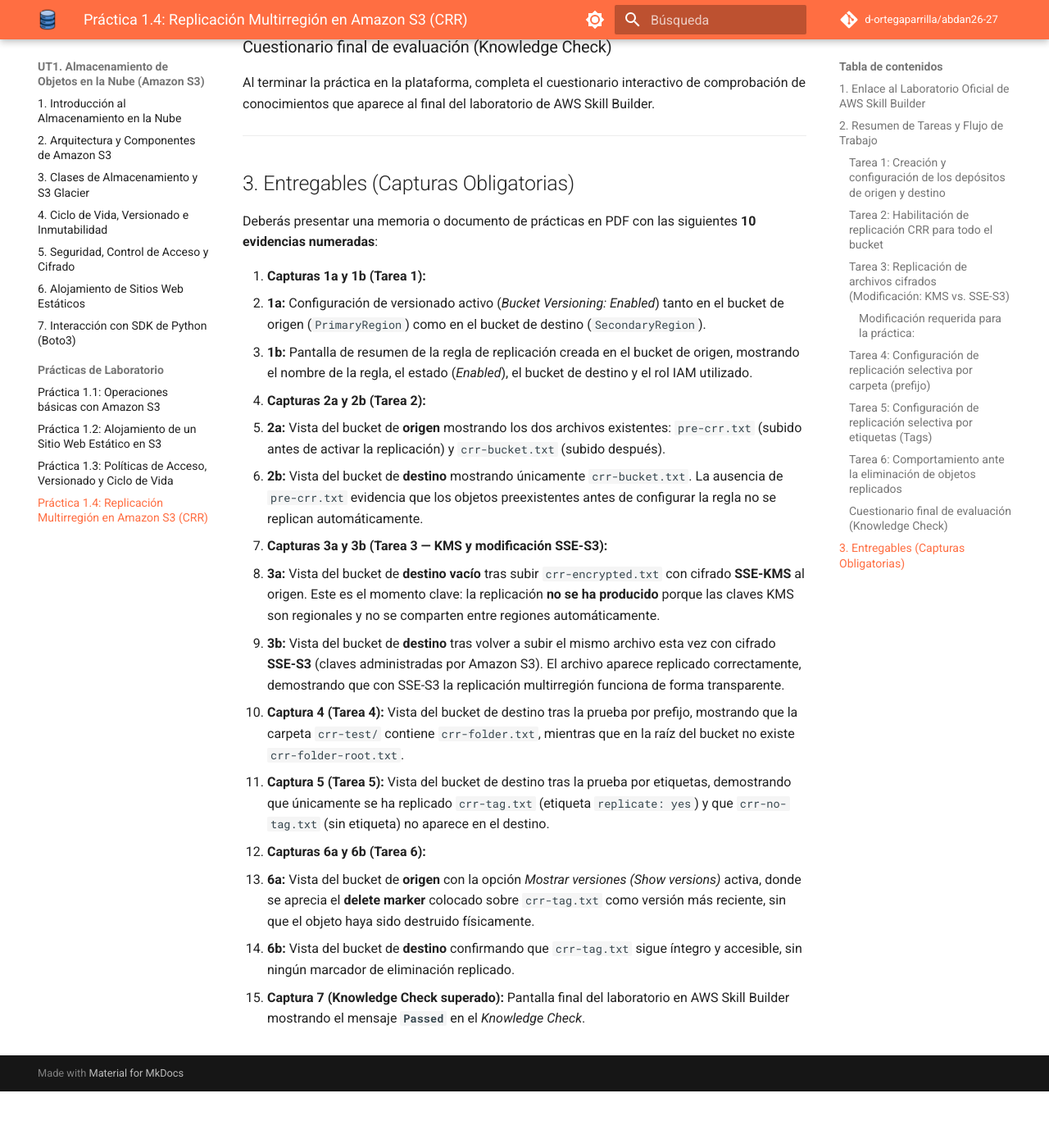
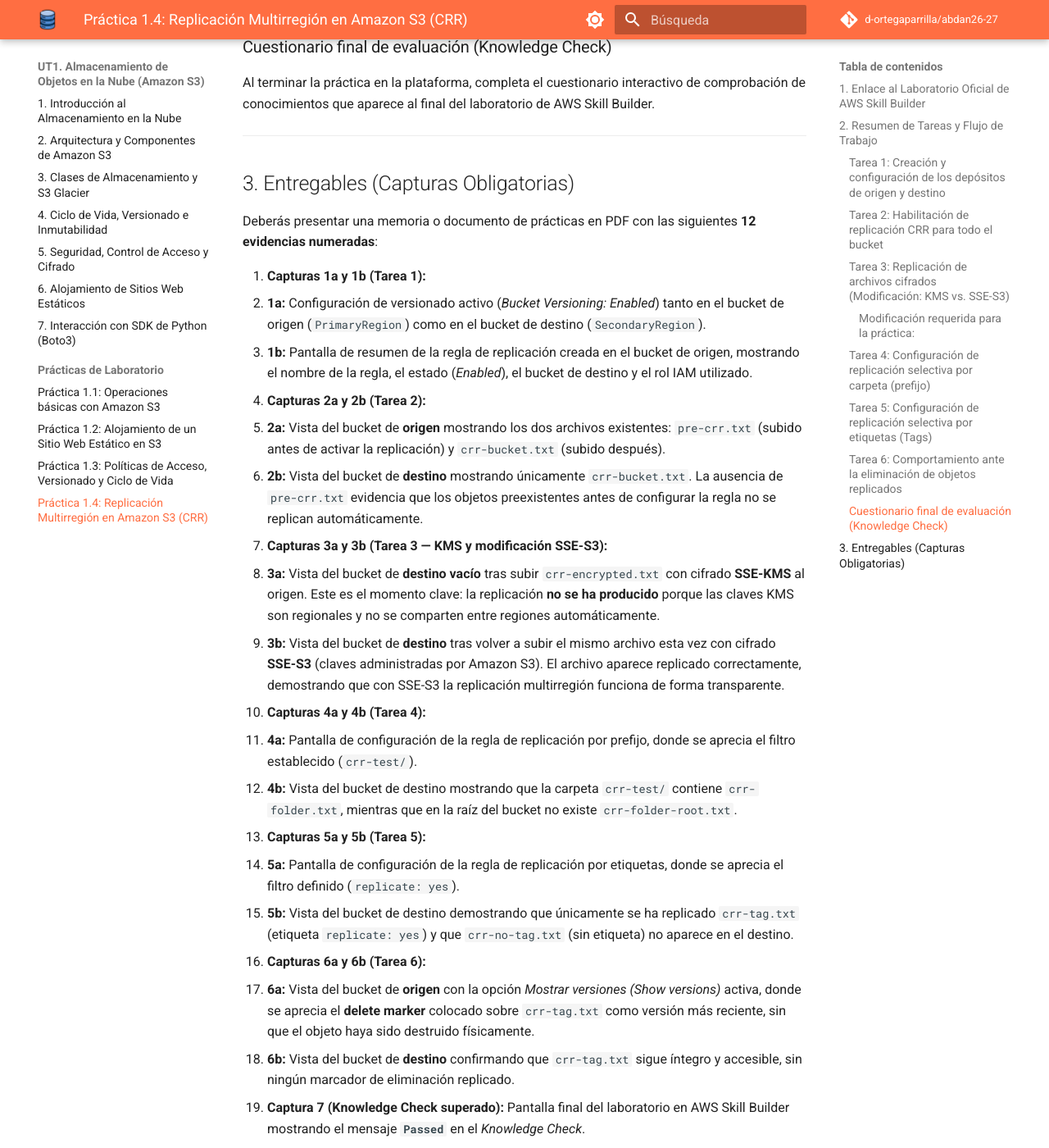
Before and after one commit to d-ortegaparrilla/abdan26-27, an MkDocs documentation site: the page built from docs/UT1/practicas/practica-4-replicacion-multiregion-crr.md, in a window 1280 px wide and 1400 px high, scrolled down 3408 px. Shown: the whole window at 82% size. Built offline with MkDocs 1.6.1 and Material for MkDocs 9.7.7, drawn with Linux system fonts in a browser that asks for light colours; comment, search, counter and statistics services are not loaded; before the commit the page ends 4739 px from its top, so only the background shows below that.

Commit message:
Práctica 1.4: añadir capturas de regla de filtrado en tareas 4 y 5

```diff
--- a/docs/UT1/practicas/practica-4-replicacion-multiregion-crr.md
+++ b/docs/UT1/practicas/practica-4-replicacion-multiregion-crr.md
@@ -97,7 +97,7 @@ Al terminar la práctica en la plataforma, completa el cuestionario interactivo
 
 ## 3. Entregables (Capturas Obligatorias)
 
-Deberás presentar una memoria o documento de prácticas en PDF con las siguientes **10 evidencias numeradas**:
+Deberás presentar una memoria o documento de prácticas en PDF con las siguientes **12 evidencias numeradas**:
 
 1. **Capturas 1a y 1b (Tarea 1):**
    - **1a:** Configuración de versionado activo (*Bucket Versioning: Enabled*) tanto en el bucket de origen (`PrimaryRegion`) como en el bucket de destino (`SecondaryRegion`).
@@ -111,9 +111,13 @@ Deberás presentar una memoria o documento de prácticas en PDF con las siguient
    - **3a:** Vista del bucket de **destino vacío** tras subir `crr-encrypted.txt` con cifrado **SSE-KMS** al origen. Este es el momento clave: la replicación **no se ha producido** porque las claves KMS son regionales y no se comparten entre regiones automáticamente.
    - **3b:** Vista del bucket de **destino** tras volver a subir el mismo archivo esta vez con cifrado **SSE-S3** (claves administradas por Amazon S3). El archivo aparece replicado correctamente, demostrando que con SSE-S3 la replicación multirregión funciona de forma transparente.
 
-4. **Captura 4 (Tarea 4):** Vista del bucket de destino tras la prueba por prefijo, mostrando que la carpeta `crr-test/` contiene `crr-folder.txt`, mientras que en la raíz del bucket no existe `crr-folder-root.txt`.
+4. **Capturas 4a y 4b (Tarea 4):**
+   - **4a:** Pantalla de configuración de la regla de replicación por prefijo, donde se aprecia el filtro establecido (`crr-test/`).
+   - **4b:** Vista del bucket de destino mostrando que la carpeta `crr-test/` contiene `crr-folder.txt`, mientras que en la raíz del bucket no existe `crr-folder-root.txt`.
 
-5. **Captura 5 (Tarea 5):** Vista del bucket de destino tras la prueba por etiquetas, demostrando que únicamente se ha replicado `crr-tag.txt` (etiqueta `replicate: yes`) y que `crr-no-tag.txt` (sin etiqueta) no aparece en el destino.
+5. **Capturas 5a y 5b (Tarea 5):**
+   - **5a:** Pantalla de configuración de la regla de replicación por etiquetas, donde se aprecia el filtro definido (`replicate: yes`).
+   - **5b:** Vista del bucket de destino demostrando que únicamente se ha replicado `crr-tag.txt` (etiqueta `replicate: yes`) y que `crr-no-tag.txt` (sin etiqueta) no aparece en el destino.
 
 6. **Capturas 6a y 6b (Tarea 6):**
    - **6a:** Vista del bucket de **origen** con la opción *Mostrar versiones (Show versions)* activa, donde se aprecia el **delete marker** colocado sobre `crr-tag.txt` como versión más reciente, sin que el objeto haya sido destruido físicamente.
```
